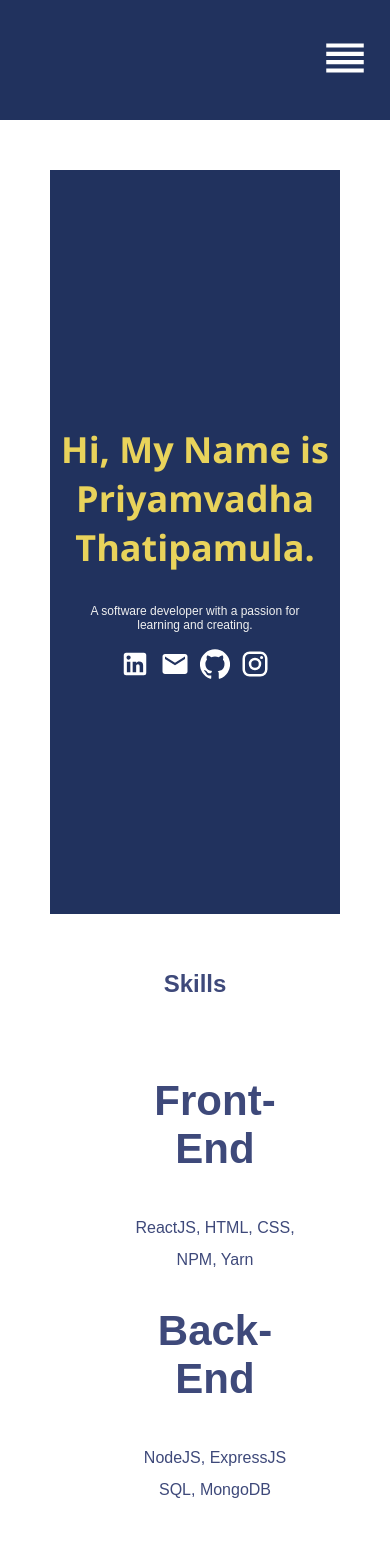
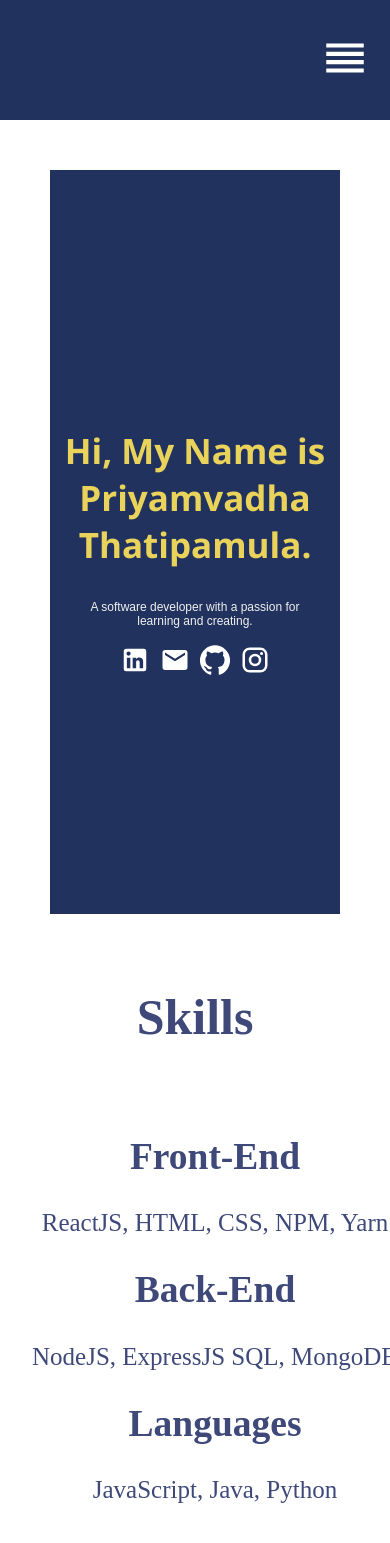
Before and after one commit to Priya-Terminal/personal-website, a React (Create React App) app: page / in a window 390 px wide. Shown: the top 1543 px of the page. Built offline with nearby package versions, Linux system fonts and the light colour scheme.

Commit message:
changes in css

```diff
--- a/src/styles/Home.css
+++ b/src/styles/Home.css
@@ -1,24 +1,22 @@
 /* Home.css */
 .home {
-    /* width: 100%; */
+  font-family: "Arial", sans-serif;
+  color: #3e497a;
   display: flex;
   flex-direction: column;
   align-items: center;
-    font-family: "Arial", sans-serif;
-    color: #3e497a;
-    padding: 20px;
+  padding: 50px;
 }
 
 .about {
-    width: 100%;
-    min-height: calc(100vh - 100px);
+  background-color: #21325e;
+  color: #f0f0f0;
   display: flex;
   flex-direction: column;
   justify-content: center;
   align-items: center;
   text-align: center;
-    background-color: #21325e;
-    color: #f0f0f0;
+  min-height: calc(100vh - 100px);
 }
 
 .about h2 {
@@ -29,8 +27,8 @@
 }
 
 .about .prompt {
+  font-size: 24px;
   width: 60%;
-    font-size: 24px;
   display: flex;
   flex-direction: column;
   justify-content: center;
@@ -44,53 +42,35 @@
 }
 
 .skills {
-    font-size: 28px;
-    width: 100%;
+  font-size: 25px;
+  font-family: "Times New Roman";
   display: flex;
+  flex-direction: column;
   justify-content: center;
-    flex-direction: column;
   align-items: center;
 }
 
 .skills h1 {
+  font-size: 70px;
   color: #3e497a;
+  width: 100%;
 }
 
 .skills .list {
   list-style: none;
-    width: 60%;
+  width: 100%;
+  white-space: nowrap;
+  overflow-x: auto;
 }
 
 .list span {
-    font-size: 20px;
+  font-size: 30px;
 }
 
-  @media only screen and (max-width: 600px) {
-    .about h2 {
-      font-size: 36px;
-    }
-
-    .about .prompt {
-      font-size: 18px;
-      width: 80%;
-      margin-top: 10px;
-    }
-
-    .skills h1 {
-      font-size: 24px;
-    }
-
-    .list span {
-      font-size: 16px;
-    }
-  }
-  /* Home.css */
+/* Media Query for smaller screens */
 @media screen and (max-width: 768px) {
   .home {
     padding: 50px;
-    display: flex;
-    flex-direction: column;
-    align-items: center;
   }
 
   .about {
@@ -104,4 +84,23 @@
   .list .item {
     margin-bottom: 20px;
   }
+
+  /* Mobile-specific styles */
+  .about h2 {
+    font-size: 35px;
   }
+
+  .about .prompt {
+    font-size: 30px;
+    width: 80%;
+    margin-top: 10px;
+  }
+
+  .skills h1 {
+    font-size: 50px;
+  }
+
+  .list span {
+    font-size: 25px;
+  }
+}
```
Lines whose indentation alone changed are shown as unchanged.
